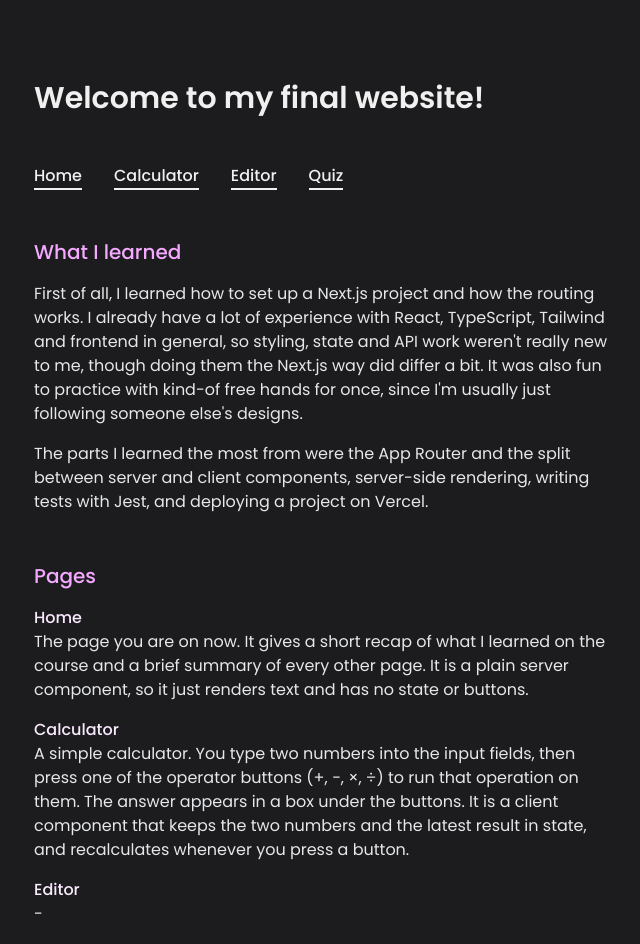
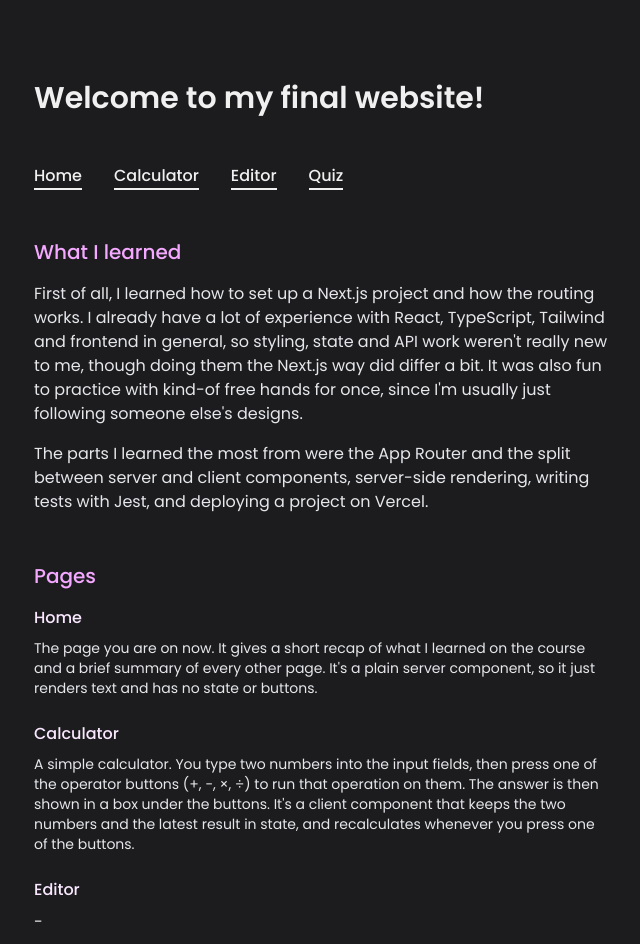
Before and after one commit to KaritaLaine/Fundamentals-of-Next.js, a Next.js app in the folder 8-project-work/: page / in a window 1280 px wide. Shown: the top 944 px of the page, without its empty margins (318-958 px from the left). Built offline with nearby package versions, Linux system fonts and the light colour scheme.

Commit message:
refactor: adjust page desc texts and spacing

```diff
--- a/8-project-work/app/page.tsx
+++ b/8-project-work/app/page.tsx
@@ -27,35 +27,38 @@ const Home = () => {
 			<div className="flex flex-col gap-[1rem]">
 				<h2 className="text-xl font-medium text-fuchsia-300">Pages</h2>
 
-				<div>
+				<div className="flex flex-col gap-[1.5rem]">
+					<div className="flex flex-col gap-[0.5rem]">
 						<h3 className="font-medium text-fuchsia-100"> Home </h3>
-					<p className="text-gray-200">
-						The page you are on now. It gives a short recap of what I learned on
-						the course and a brief summary of every other page. It is a plain
-						server component, so it just renders text and has no state or
-						buttons.
+						<p className="text-gray-200 text-sm">
+							The page you are on now. It gives a short recap of what I learned
+							on the course and a brief summary of every other page. It's a
+							plain server component, so it just renders text and has no state
+							or buttons.
 						</p>
 					</div>
 
-				<div>
+					<div className="flex flex-col gap-[0.5rem]">
 						<h3 className="font-medium text-fuchsia-100"> Calculator </h3>
-					<p className="text-gray-200">
+						<p className="text-gray-200 text-sm">
 							A simple calculator. You type two numbers into the input fields,
 							then press one of the operator buttons (+, −, ×, ÷) to run that
-						operation on them. The answer appears in a box under the buttons. It
-						is a client component that keeps the two numbers and the latest
-						result in state, and recalculates whenever you press a button.
+							operation on them. The answer is then shown in a box under the
+							buttons. It's a client component that keeps the two numbers and
+							the latest result in state, and recalculates whenever you press
+							one of the buttons.
 						</p>
 					</div>
 
-				<div>
+					<div className="flex flex-col gap-[0.5rem]">
 						<h3 className="font-medium text-fuchsia-100"> Editor </h3>
 						<p className="text-gray-200">-</p>
 					</div>
 
-				<div>
+					<div className="flex flex-col gap-[0.5rem]">
 						<h3 className="font-medium text-fuchsia-100"> Quiz </h3>
 						<p className="text-gray-200">-</p>
+					</div>
 				</div>
 			</div>
 		</div>
```
Lines whose indentation alone changed are shown as unchanged.
